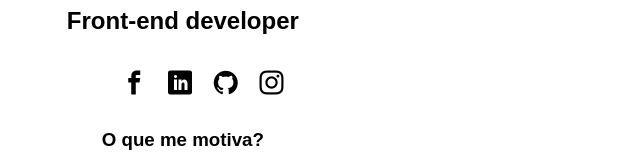
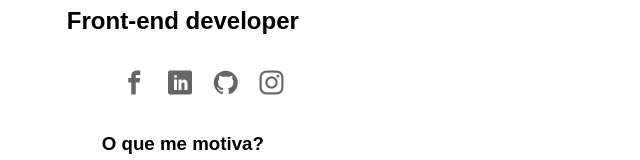
Before and after one commit to coelhoadler/react-site, a React (Create React App) app: page / in a window 1280 px wide. Shown: the part 313-473 px from the top of the page, without its empty margins (0-640 px from the left). Built offline with nearby package versions, Linux system fonts and the light colour scheme.

Commit message:
Dynamic social icons.

```diff
--- a/src/components/Sidebar/SocialList/index.css
+++ b/src/components/Sidebar/SocialList/index.css
@@ -11,4 +11,22 @@
 
     display: flex;
     align-items: center;
+
+    color: #666;
 }
+
+.social__container li a {
+    text-decoration: none;
+    color: inherit;
+}
+
+.social__container li a:visited {
+    text-decoration: inherit;
+    color: inherit;
+}
+
+.social__container li:hover {
+    transition: all 1s ease-in-out;
+    cursor: pointer;
+    color: rgb(47, 47, 47);
+}
--- a/src/components/Sidebar/SocialList/index.js
+++ b/src/components/Sidebar/SocialList/index.js
@@ -1,21 +1,40 @@
 import React from 'react';
 import './index.css';
+
+const iconList = [
+    {
+        icon: 'facebook',
+        url: 'https://www.facebook.com/coelhoadler'
+    },
+    {
+        icon: 'linkedin',
+        url: 'https://br.linkedin.com/in/adlercoelhosantos'
+    },
+    {
+        icon: 'github',
+        url: 'https://github.com/coelhoadler'
+    },
+    {
+        icon: 'instagram',
+        url: 'https://www.instagram.com/eu.adler/'
+    }
+];
 
 const SocialList = () => {
     return (
         <ul className="social__container">
-            <li>
-                <i className='icon icon-facebook'></i>
-            </li>
-            <li>
-                <i className='icon icon-linkedin'></i>
-            </li>
-            <li>
-                <i className='icon icon-github'></i>
-            </li>
-            <li>
-                <i className='icon icon-instagram'></i>
-            </li>
+            {
+                iconList.map((el, index) => {
+                    const classes = `icon icon-${el.icon}`;
+                    return (
+                        <li key={ index }>
+                            <a href={el.url} target='blank'>
+                                <i className={ classes }></i>
+                            </a>
+                        </li>
+                    )
+                })
+            }
         </ul>
     );
 }
--- a/src/components/Sidebar/index.js
+++ b/src/components/Sidebar/index.js
@@ -24,13 +24,14 @@ const Sidebar = () => {
             </blockquote>
 
             <SectionTitle content='Skills' />
-            {/* - Html, CSS (c/ pré processador), JS (purão)
+            {/* Algumas skills que posso colocar
+
+            - Html, CSS (c/ pré processador), JS (purão)
             - Angular
             - React
             - TypeScript
             - Builders
             - Node */}
-
 
             <SectionTitle tag='h3' content='Entre em contato' />
 
```
